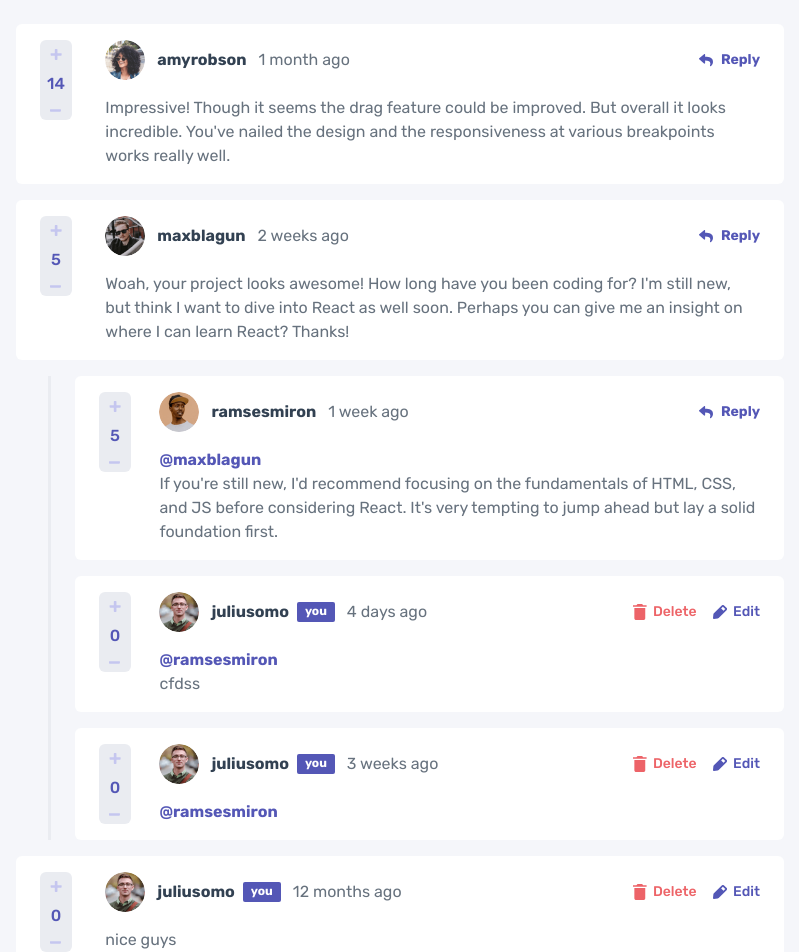
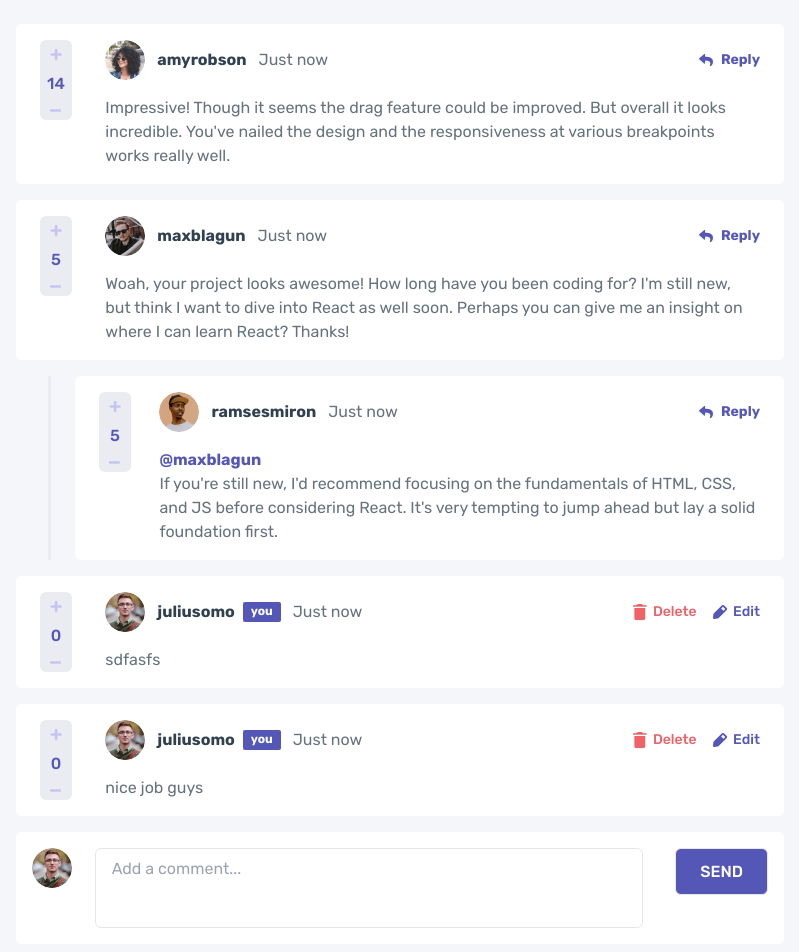
Before and after one commit to addier94/frontendmentor-comments, a Next.js app: page / in a window 1280 px wide. Shown: the top 952 px of the page, without its empty margins (240-1039 px from the left). Built offline with nearby package versions, Linux system fonts and the light colour scheme.

Commit message:
implement timestamp instead of random string

```diff
--- a/app/_components/comment-form.tsx
+++ b/app/_components/comment-form.tsx
@@ -8,11 +8,9 @@ import { useTextareaFocus } from '../hook/useTextareaFocus';
 
 interface CommentFormProps {
   user: User;
-  // onCommentAdded: () => void;
 }
 export const CommentForm = ({
   user,
-  // onCommentAdded
 }: CommentFormProps) => {
   const {textValue, setTextValue, textareaRef} = useTextareaFocus({initialContent: ''})
   const commentDetail = useCommentDetail(textValue, user);
--- a/app/_components/comment-item.tsx
+++ b/app/_components/comment-item.tsx
@@ -8,6 +8,7 @@ import { useState } from "react";
 import { CommentEditForm } from "./comment-edit-form";
 import { CommentReplyForm } from "./comment-reply-form";
 import { Score } from "./score";
+import getTimeAgo from "../helpers/customTime";
 
 
 interface CommentItemProps {
@@ -80,7 +81,7 @@ export const CommentItem = ({
               ">you</span>
             )}
           </div>
-          <span className="text-neutral-grayish-blue">{comment.createdAt}</span>
+          <span className="text-neutral-grayish-blue">{getTimeAgo(comment.createdAt)}</span>
         </header>
         <section className="
         text-neutral-grayish-blue
--- a/app/api/comments/[id]/score/route.ts
+++ b/app/api/comments/[id]/score/route.ts
@@ -41,7 +41,7 @@ export async function PUT(
     const canDecreaseScore = comment.score - 1 === score && user_commentIds[userCommentKey] === 1
 
     if(!canIncreaseScore && !canDecreaseScore) {
-      return new NextResponse('Invalid score update', { status: 403 })
+      return new NextResponse('You cannot score twice', { status: 403 })
     }
 
     if(canIncreaseScore) {
--- /dev/null
+++ b/app/helpers/customTime.ts
@@ -0,0 +1,39 @@
+export default function getTimeAgo(timestamp:number) {
+  const now = new Date();
+  const timeDifference = now.getTime() - timestamp;
+  const seconds = Math.floor(timeDifference / 1000);
+  const minutes = Math.floor(seconds / 60);
+  const hours = Math.floor(minutes / 60);
+  const days = Math.floor(hours / 24);
+  const weeks = Math.floor(days / 7);
+  const months = Math.floor(weeks / 4.34812); // Approximate number of weeks in a month
+  const years = Math.floor(months / 12);
+
+  if (years >= 2) {
+    return `${years} years ago`;
+  } else if (years === 1) {
+    return '1 year ago';
+  } else if (months >= 2) {
+    return `${months} months ago`;
+  } else if (months === 1) {
+    return '1 month ago';
+  } else if (weeks >= 2) {
+    return `${weeks} weeks ago`;
+  } else if (weeks === 1) {
+    return '1 week ago';
+  } else if (days >= 2) {
+    return `${days} days ago`;
+  } else if (days === 1) {
+    return '1 day ago';
+  } else if (hours >= 2) {
+    return `${hours} hours ago`;
+  } else if (hours === 1) {
+    return '1 hour ago';
+  } else if (minutes >= 2) {
+    return `${minutes} minutes ago`;
+  } else if (minutes === 1) {
+    return '1 minute ago';
+  } else {
+    return 'Just now';
+  }
+}
--- a/app/hook/useCommentDetail.ts
+++ b/app/hook/useCommentDetail.ts
@@ -5,7 +5,8 @@ export const useCommentDetail = (newComment: string, user: User): Comment => {
   const commentDetail: Comment = {
     id: random.getRandomId(),
     content: newComment,
-    createdAt: random.getRandomTime(),
+    // createdAt: random.getRandomTime(),
+    createdAt: new Date().getTime(),
     score: 0,
     user: {
       username: user.username,
--- a/public/data.json
+++ b/public/data.json
@@ -40,41 +40,13 @@
             },
             "username": "ramsesmiron"
           }
-        },
-        {
-          "id": "arhepv0f4ywsarovbh8hr",
-          "content": "cfdss",
-          "createdAt": "4 days ago",
-          "score": 0,
-          "user": {
-            "username": "juliusomo",
-            "image": {
-              "png": "/images/avatars/image-juliusomo.png",
-              "webp": "/images/avatars/image-juliusomo.webp"
-            }
-          },
-          "replyingTo": "ramsesmiron"
-        },
-        {
-          "id": "w9hcak1g0hcwxqksqoyaa",
-          "content": "",
-          "createdAt": "3 weeks ago",
-          "score": 0,
-          "user": {
-            "username": "juliusomo",
-            "image": {
-              "png": "/images/avatars/image-juliusomo.png",
-              "webp": "/images/avatars/image-juliusomo.webp"
-            }
-          },
-          "replyingTo": "ramsesmiron"
         }
       ]
     },
     {
-      "id": "awcjermqni7yuww9suko1n",
-      "content": "nice guys",
-      "createdAt": "12 months ago",
+      "id": "8jfyb95gy0kw5sx19ovcbd",
+      "content": "sdfasfs",
+      "createdAt": 1702506071602,
       "score": 0,
       "user": {
         "username": "juliusomo",
@@ -86,37 +58,9 @@
       "replies": []
     },
     {
-      "id": "gtugm4853wlco6cpsvzrl",
-      "content": "come on fucker",
-      "createdAt": "6 days ago",
-      "score": 0,
-      "user": {
-        "username": "juliusomo",
-        "image": {
-          "png": "/images/avatars/image-juliusomo.png",
-          "webp": "/images/avatars/image-juliusomo.webp"
-        }
-      },
-      "replies": []
-    },
-    {
-      "id": "60jxmfd3df8ebne89ptcj6",
-      "content": "sdfsd",
-      "createdAt": "6 months ago",
-      "score": 0,
-      "user": {
-        "username": "juliusomo",
-        "image": {
-          "png": "/images/avatars/image-juliusomo.png",
-          "webp": "/images/avatars/image-juliusomo.webp"
-        }
-      },
-      "replies": []
-    },
-    {
-      "id": "06alzrpdnbtofgy43hx5ywo",
-      "content": "dsfsdtt",
-      "createdAt": "3 months ago",
+      "id": "z2y07m3ozp88g53w1tymi",
+      "content": "nice job guys",
+      "createdAt": 1702506255973,
       "score": 0,
       "user": {
         "username": "juliusomo",
--- a/typescript/comment.ts
+++ b/typescript/comment.ts
@@ -6,7 +6,7 @@ export interface Data {
 export interface Comment {
   id:          string;
   content:     string;
-  createdAt:   string;
+  createdAt:   number;
   score:       number;
   user:        User;
   replies?:    Comment[];
```
